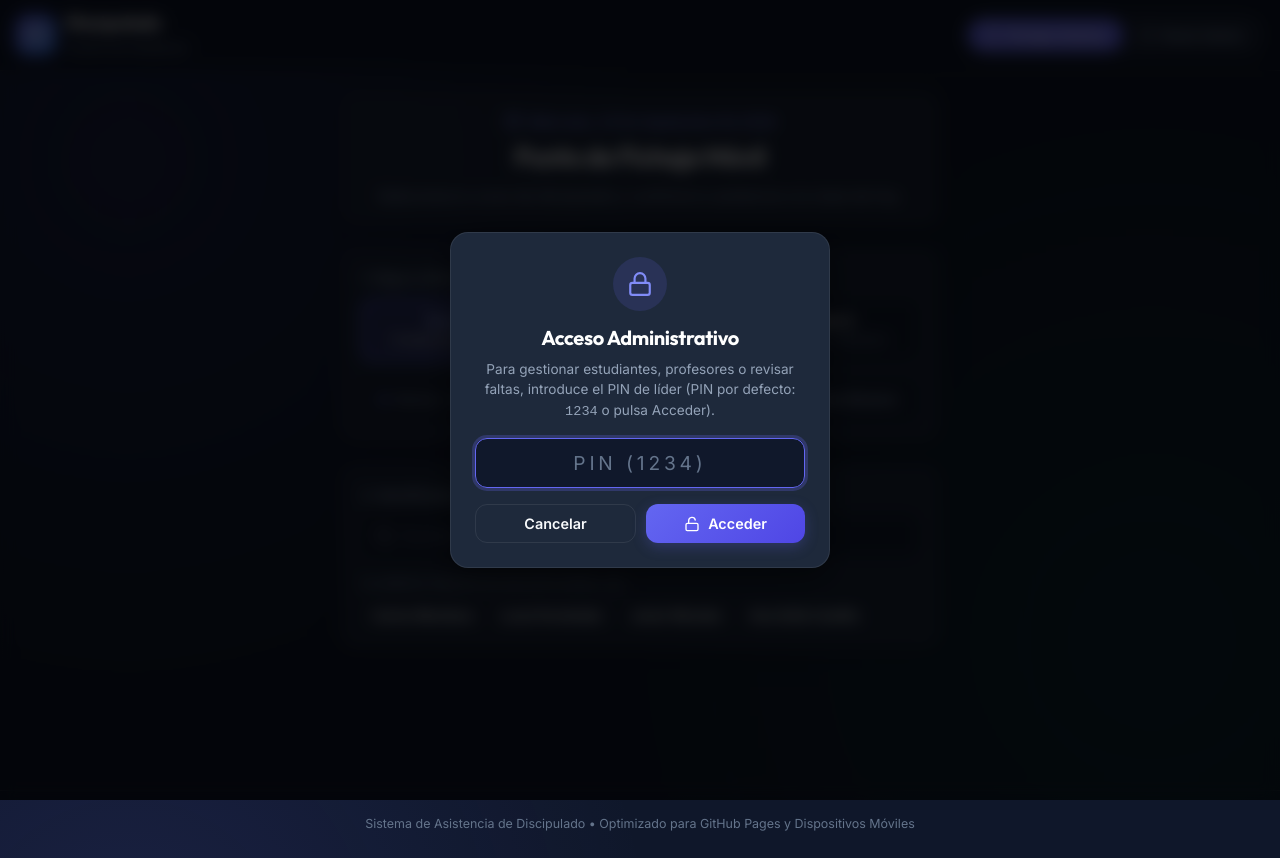
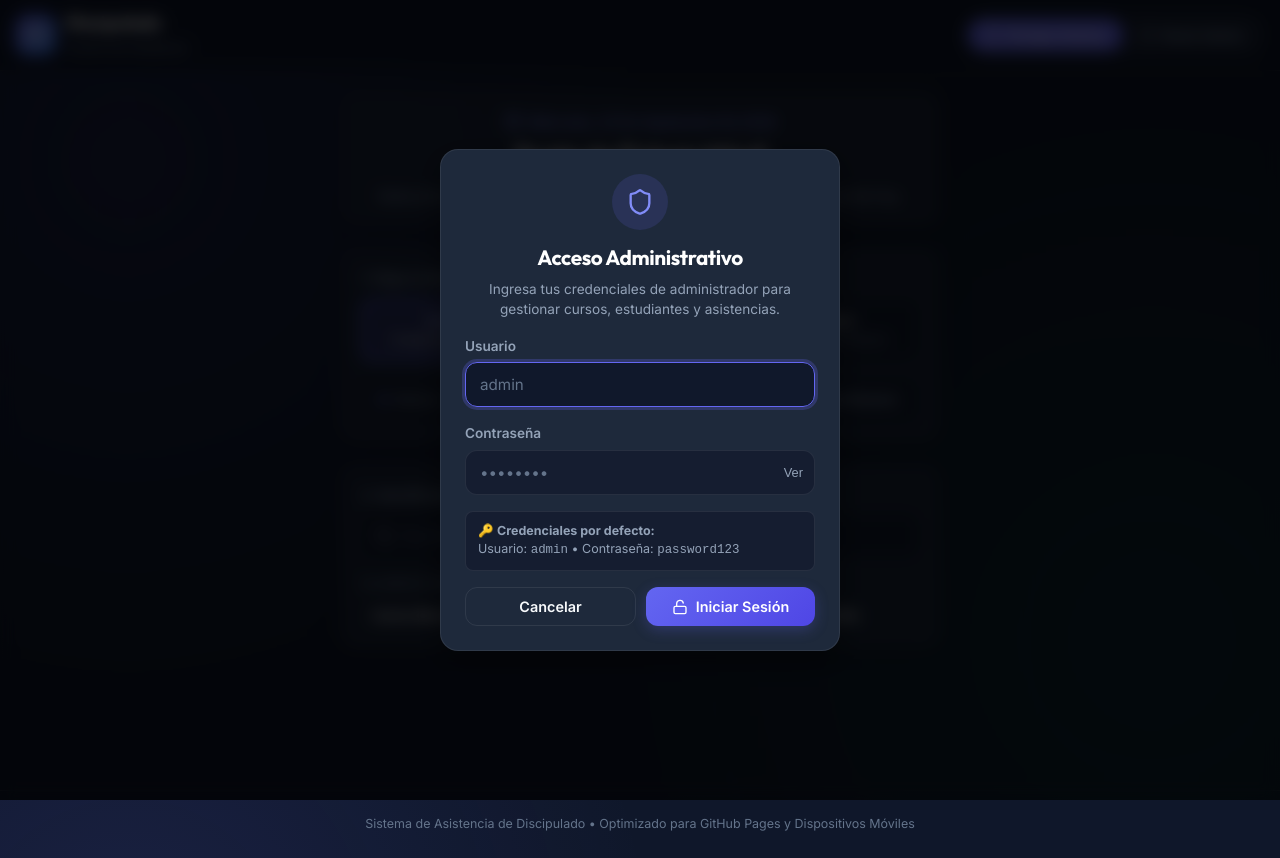
Before and after one commit to VilyaTanke/discicheck, a React (Vite) app: page / in a window 1280 px wide. Both pictures are taken after a click on the button "Panel Admin". Built offline with nearby package versions, Linux system fonts and the light colour scheme.

Commit message:
feat: Proteccion del Panel Admin con Usuario y Contrasena

```diff
--- a/src/App.jsx
+++ b/src/App.jsx
@@ -19,10 +19,14 @@ import AdminPanel from './components/admin/AdminPanel';
 export default function App() {
   const [data, setData] = useState(() => storageService.getData());
   const [viewMode, setViewMode] = useState('checkin'); // 'checkin' | 'admin'
-  const [isAdminUnlocked, setIsAdminUnlocked] = useState(false);
-  const [adminPinInput, setAdminPinInput] = useState('');
-  const [pinError, setPinError] = useState(false);
-  const [showPinModal, setShowPinModal] = useState(false);
+  const [isAdminUnlocked, setIsAdminUnlocked] = useState(() => {
+    return sessionStorage.getItem('discipulado_admin_auth') === 'true';
+  });
+  const [usernameInput, setUsernameInput] = useState('');
+  const [passwordInput, setPasswordInput] = useState('');
+  const [showPassword, setShowPassword] = useState(false);
+  const [authError, setAuthError] = useState('');
+  const [showLoginModal, setShowLoginModal] = useState(false);
 
   // Escuchar cambios reactivos en el almacenamiento
   useEffect(() => {
@@ -33,27 +37,39 @@ export default function App() {
   }, []);
 
   const handleOpenAdmin = () => {
-    // Si ya está desbloqueado en la sesión, ir directo
     if (isAdminUnlocked) {
       setViewMode('admin');
     } else {
-      setShowPinModal(true);
-      setPinError(false);
-      setAdminPinInput('');
+      setShowLoginModal(true);
+      setAuthError('');
+      setUsernameInput('');
+      setPasswordInput('');
     }
   };
 
-  const handleVerifyPin = (e) => {
+  const handleLogin = (e) => {
     e.preventDefault();
-    // Clave predeterminada sencilla para líderes o entrar libremente
-    // Permite "1234" o dejar en blanco / pulsar enter
-    if (adminPinInput === '1234' || adminPinInput === '') {
+    if (!usernameInput.trim() || !passwordInput) {
+      setAuthError('Por favor completa el usuario y la contraseña.');
+      return;
+    }
+
+    const isValid = storageService.validateAdmin(usernameInput, passwordInput);
+    if (isValid) {
+      sessionStorage.setItem('discipulado_admin_auth', 'true');
       setIsAdminUnlocked(true);
-      setShowPinModal(false);
+      setShowLoginModal(false);
       setViewMode('admin');
+      setAuthError('');
     } else {
-      setPinError(true);
+      setAuthError('Usuario o contraseña incorrectos.');
     }
+  };
+
+  const handleLogout = () => {
+    sessionStorage.removeItem('discipulado_admin_auth');
+    setIsAdminUnlocked(false);
+    setViewMode('checkin');
   };
 
   return (
@@ -71,6 +87,7 @@ export default function App() {
         </div>
 
         {/* Selector de Modo: Fichaje Móvil / Panel Admin */}
+        <div style={{ display: 'flex', alignItems: 'center', gap: '8px' }}>
           <nav className="nav-switcher">
             <button
               type="button"
@@ -90,6 +107,20 @@ export default function App() {
               <span>Panel Admin</span>
             </button>
           </nav>
+
+          {/* Botón de Cerrar Sesión si está autenticado */}
+          {isAdminUnlocked && viewMode === 'admin' && (
+            <button
+              type="button"
+              className="btn btn-outline btn-sm"
+              onClick={handleLogout}
+              title="Cerrar Sesión de Administrador"
+              style={{ borderColor: 'rgba(239, 68, 68, 0.4)', color: '#f87171' }}
+            >
+              <Lock size={14} /> Salir
+            </button>
+          )}
+        </div>
       </header>
 
       {/* Contenido Principal */}
@@ -97,17 +128,18 @@ export default function App() {
         {viewMode === 'checkin' ? (
           <StudentCheckIn data={data} />
         ) : (
-          <AdminPanel data={data} />
+          <AdminPanel data={data} onLogout={handleLogout} />
         )}
       </main>
 
-      {/* Modal de Acceso al Panel de Administración */}
-      {showPinModal && (
+      {/* Modal de Acceso de Administrador con Usuario y Contraseña */}
+      {showLoginModal && (
         <div className="modal-overlay">
-          <div className="modal-content" style={{ maxWidth: '380px', textAlign: 'center', padding: '24px' }}>
+          <div className="modal-content" style={{ maxWidth: '400px', padding: '24px' }}>
+            <div style={{ textAlign: 'center', marginBottom: '16px' }}>
               <div style={{
-              width: '54px',
-              height: '54px',
+                width: '56px',
+                height: '56px',
                 borderRadius: '50%',
                 background: 'rgba(99, 102, 241, 0.15)',
                 color: '#818cf8',
@@ -116,42 +148,99 @@ export default function App() {
                 justifyContent: 'center',
                 margin: '0 auto 12px'
               }}>
-              <Lock size={26} />
+                <Shield size={28} />
               </div>
 
-            <h3 style={{ fontSize: '1.25rem', marginBottom: '6px' }}>Acceso Administrativo</h3>
-            <p style={{ color: 'var(--text-muted)', fontSize: '0.85rem', marginBottom: '16px' }}>
-              Para gestionar estudiantes, profesores o revisar faltas, introduce el PIN de líder (PIN por defecto: <code>1234</code> o pulsa Acceder).
+              <h3 style={{ fontSize: '1.3rem', marginBottom: '6px' }}>Acceso Administrativo</h3>
+              <p style={{ color: 'var(--text-muted)', fontSize: '0.85rem' }}>
+                Ingresa tus credenciales de administrador para gestionar cursos, estudiantes y asistencias.
               </p>
+            </div>
 
-            <form onSubmit={handleVerifyPin}>
+            <form onSubmit={handleLogin}>
               <div className="form-group">
+                <label className="form-label">Usuario</label>
                 <input
-                  type="password"
+                  type="text"
                   className="form-input"
-                  style={{ textAlign: 'center', fontSize: '1.2rem', letterSpacing: '0.2em' }}
-                  placeholder="PIN (1234)"
+                  placeholder="admin"
                   autoFocus
-                  value={adminPinInput}
+                  required
+                  value={usernameInput}
                   onChange={(e) => {
-                    setAdminPinInput(e.target.value);
-                    setPinError(false);
+                    setUsernameInput(e.target.value);
+                    setAuthError('');
                   }}
                 />
               </div>
 
-              {pinError && (
-                <div style={{ color: '#f87171', fontSize: '0.8rem', marginBottom: '12px' }}>
-                  PIN incorrecto. Prueba con 1234.
+              <div className="form-group">
+                <label className="form-label">Contraseña</label>
+                <div style={{ position: 'relative' }}>
+                  <input
+                    type={showPassword ? 'text' : 'password'}
+                    className="form-input"
+                    placeholder="••••••••"
+                    required
+                    value={passwordInput}
+                    onChange={(e) => {
+                      setPasswordInput(e.target.value);
+                      setAuthError('');
+                    }}
+                  />
+                  <button
+                    type="button"
+                    onClick={() => setShowPassword(!showPassword)}
+                    style={{
+                      position: 'absolute',
+                      right: '12px',
+                      top: '50%',
+                      transform: 'translateY(-50%)',
+                      background: 'transparent',
+                      border: 'none',
+                      color: 'var(--text-muted)',
+                      cursor: 'pointer',
+                      fontSize: '0.8rem'
+                    }}
+                  >
+                    {showPassword ? 'Ocultar' : 'Ver'}
+                  </button>
+                </div>
+              </div>
+
+              {authError && (
+                <div style={{
+                  color: '#f87171',
+                  background: 'rgba(239, 68, 68, 0.1)',
+                  border: '1px solid rgba(239, 68, 68, 0.25)',
+                  borderRadius: 'var(--radius-sm)',
+                  padding: '8px 12px',
+                  fontSize: '0.82rem',
+                  marginBottom: '14px'
+                }}>
+                  {authError}
                 </div>
               )}
 
-              <div style={{ display: 'flex', gap: '10px', marginTop: '16px' }}>
+              <div style={{
+                background: 'rgba(15, 23, 42, 0.6)',
+                borderRadius: 'var(--radius-sm)',
+                padding: '10px 12px',
+                fontSize: '0.78rem',
+                color: 'var(--text-muted)',
+                marginBottom: '16px',
+                border: '1px solid var(--border-card)'
+              }}>
+                🔑 <strong>Credenciales por defecto:</strong><br />
+                Usuario: <code>admin</code> • Contraseña: <code>password123</code>
+              </div>
+
+              <div style={{ display: 'flex', gap: '10px' }}>
                 <button
                   type="button"
                   className="btn btn-outline"
                   style={{ flex: 1 }}
-                  onClick={() => setShowPinModal(false)}
+                  onClick={() => setShowLoginModal(false)}
                 >
                   Cancelar
                 </button>
@@ -160,7 +249,7 @@ export default function App() {
                   className="btn btn-primary"
                   style={{ flex: 1 }}
                 >
-                  <Unlock size={16} /> Acceder
+                  <Unlock size={16} /> Iniciar Sesión
                 </button>
               </div>
             </form>
--- a/src/components/admin/BackupSettings.jsx
+++ b/src/components/admin/BackupSettings.jsx
@@ -11,12 +11,29 @@ import {
   ShieldCheck,
   FileSpreadsheet,
   AlertTriangle,
-  ExternalLink
+  ExternalLink,
+  Lock,
+  Key,
+  Check
 } from 'lucide-react';
 import { storageService } from '../../services/storageService';
 
 export default function BackupSettings({ data }) {
   const [importStatus, setImportStatus] = useState(null);
+  const [newAdminUser, setNewAdminUser] = useState(data.settings?.adminUser || 'admin');
+  const [newAdminPass, setNewAdminPass] = useState('');
+  const [credStatus, setCredStatus] = useState(null);
+
+  const handleUpdateCreds = (e) => {
+    e.preventDefault();
+    if (!newAdminUser.trim() || !newAdminPass.trim()) {
+      setCredStatus({ type: 'error', text: 'Por favor introduce un usuario y una nueva contraseña válidos.' });
+      return;
+    }
+    storageService.updateAdminCredentials(newAdminUser, newAdminPass);
+    setCredStatus({ type: 'success', text: '¡Credenciales de administrador actualizadas correctamente!' });
+    setNewAdminPass('');
+  };
 
   const handleExportJSON = () => {
     storageService.exportJSON();
@@ -134,6 +151,62 @@ export default function BackupSettings({ data }) {
         </div>
       </div>
 
+      {/* Seguridad y Cambio de Credenciales de Administrador */}
+      <div className="glass-panel" style={{ padding: '20px', marginBottom: '20px', border: '1px solid rgba(99, 102, 241, 0.25)' }}>
+        <h4 style={{ fontSize: '1.1rem', marginBottom: '8px', display: 'flex', alignItems: 'center', gap: '8px', color: '#a5b4fc' }}>
+          <Key size={18} /> Seguridad: Usuario y Contraseña de Administrador
+        </h4>
+        <p style={{ color: 'var(--text-muted)', fontSize: '0.85rem', marginBottom: '16px' }}>
+          Cambia el usuario o la contraseña para restringir el acceso a este panel solo a la persona autorizada.
+        </p>
+
+        {credStatus && (
+          <div style={{
+            padding: '10px 14px',
+            borderRadius: 'var(--radius-sm)',
+            marginBottom: '14px',
+            background: credStatus.type === 'success' ? 'var(--success-light)' : 'var(--danger-light)',
+            color: credStatus.type === 'success' ? '#34d399' : '#f87171',
+            fontSize: '0.85rem',
+            border: `1px solid ${credStatus.type === 'success' ? 'rgba(16, 185, 129, 0.3)' : 'rgba(239, 68, 68, 0.3)'}`
+          }}>
+            {credStatus.text}
+          </div>
+        )}
+
+        <form onSubmit={handleUpdateCreds} style={{ display: 'grid', gridTemplateColumns: 'repeat(auto-fit, minmax(220px, 1fr))', gap: '14px', alignItems: 'flex-end' }}>
+          <div className="form-group" style={{ margin: 0 }}>
+            <label className="form-label">Nombre de Usuario Admin</label>
+            <input
+              type="text"
+              className="form-input"
+              required
+              value={newAdminUser}
+              onChange={(e) => setNewAdminUser(e.target.value)}
+              placeholder="admin"
+            />
+          </div>
+
+          <div className="form-group" style={{ margin: 0 }}>
+            <label className="form-label">Nueva Contraseña</label>
+            <input
+              type="password"
+              className="form-input"
+              required
+              value={newAdminPass}
+              onChange={(e) => setNewAdminPass(e.target.value)}
+              placeholder="Nueva contraseña secreta"
+            />
+          </div>
+
+          <div>
+            <button type="submit" className="btn btn-primary" style={{ width: '100%' }}>
+              <Check size={16} /> Guardar Credenciales
+            </button>
+          </div>
+        </form>
+      </div>
+
       {/* Restablecer Datos de Demostración */}
       <div className="glass-panel" style={{ padding: '20px', borderColor: 'rgba(239, 68, 68, 0.2)' }}>
         <h4 style={{ fontSize: '1.1rem', marginBottom: '8px', color: '#f87171', display: 'flex', alignItems: 'center', gap: '8px' }}>
--- a/src/services/storageService.js
+++ b/src/services/storageService.js
@@ -181,6 +181,8 @@ export const INITIAL_DATA = {
     welcomeMessage: '¡Bienvenido(a)! Que la palabra de hoy sea de gran bendición para tu vida espiritual.',
     allowSelfCheckIn: true,
     requireVerification: false,
+    adminUser: 'admin',
+    adminPassword: 'password123',
   }
 };
 
@@ -415,5 +417,23 @@ export const storageService = {
     document.body.appendChild(link);
     link.click();
     link.remove();
+  },
+
+  // Validar credenciales de administrador
+  validateAdmin(username, password) {
+    const data = this.getData();
+    const expectedUser = data.settings?.adminUser || 'admin';
+    const expectedPass = data.settings?.adminPassword || 'password123';
+    return username.trim() === expectedUser && password === expectedPass;
+  },
+
+  // Actualizar credenciales de administrador
+  updateAdminCredentials(newUsername, newPassword) {
+    const data = this.getData();
+    if (!data.settings) data.settings = {};
+    if (newUsername) data.settings.adminUser = newUsername.trim();
+    if (newPassword) data.settings.adminPassword = newPassword;
+    this.saveData(data);
+    return { success: true };
   }
 };
```
Lines whose indentation alone changed are shown as unchanged.
